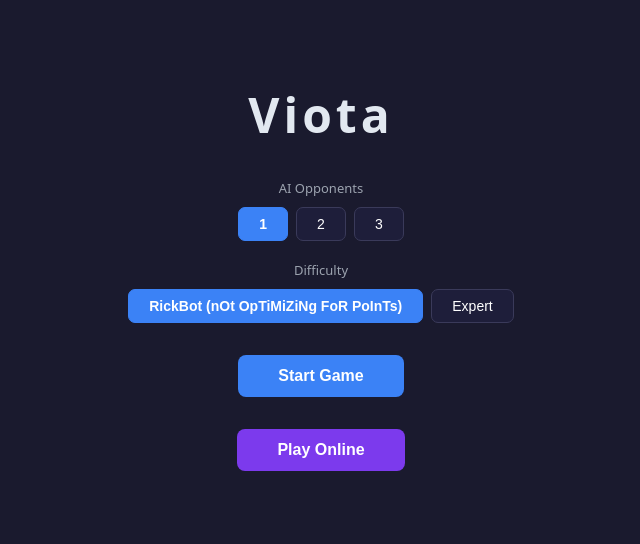
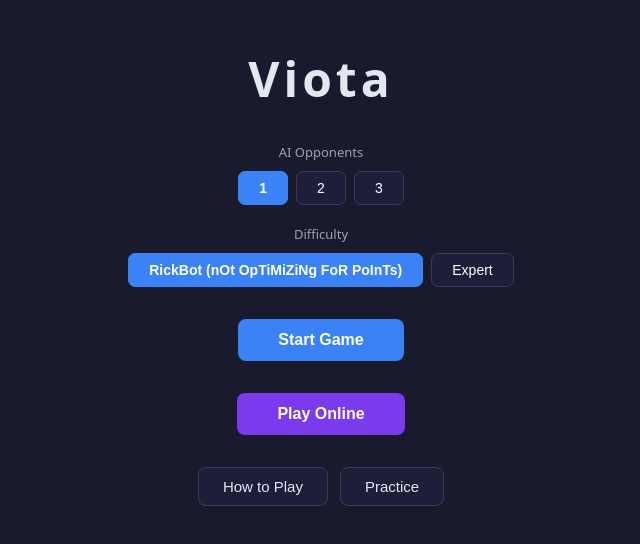
Before and after one commit to theonenonlyvj/viota, a React (Vite) app in the folder packages/client/: page / in a window 1280 px wide. Shown: the part 124-668 px from the top of the page, without its empty margins (319-959 px from the left). Built offline with nearby package versions, Linux system fonts and the light colour scheme; no server answers.

Commit message:
feat(ui): Home entry points for How to Play + Practice
Add "How to Play" (opens the HowToPlay overlay) and "Practice"
(navigates to /practice) buttons on Home, matching the existing
button shapes.

```diff
--- a/packages/client/src/pages/Home.tsx
+++ b/packages/client/src/pages/Home.tsx
@@ -1,10 +1,12 @@
 import { useState } from 'react'
 import { useNavigate } from 'react-router-dom'
 import { useGameStore } from '../store/gameStore'
+import HowToPlay from '../components/HowToPlay'
 
 export default function Home() {
   const [opponents, setOpponents] = useState(1)
   const [difficulty, setDifficulty] = useState<'easy' | 'expert'>('easy')
+  const [howToOpen, setHowToOpen] = useState(false)
   const navigate = useNavigate()
   const startGame = useGameStore(s => s.startGame)
 
@@ -71,6 +73,22 @@ export default function Home() {
       >
         Play Online
       </button>
+
+      <div style={{ display: 'flex', gap: 12 }}>
+        <button
+          onClick={() => setHowToOpen(true)}
+          style={{ background: '#1e1e3a', border: '1px solid #3a3a5a', color: '#e2e8f0', borderRadius: 8, padding: '10px 24px', fontSize: 15, cursor: 'pointer' }}
+        >
+          How to Play
+        </button>
+        <button
+          onClick={() => navigate('/practice')}
+          style={{ background: '#1e1e3a', border: '1px solid #3a3a5a', color: '#e2e8f0', borderRadius: 8, padding: '10px 24px', fontSize: 15, cursor: 'pointer' }}
+        >
+          Practice
+        </button>
+      </div>
+      {howToOpen && <HowToPlay onClose={() => setHowToOpen(false)} />}
     </div>
   )
 }
```
Also changed, not shown: 1 other file (tests, documents, lock files or other folders).
